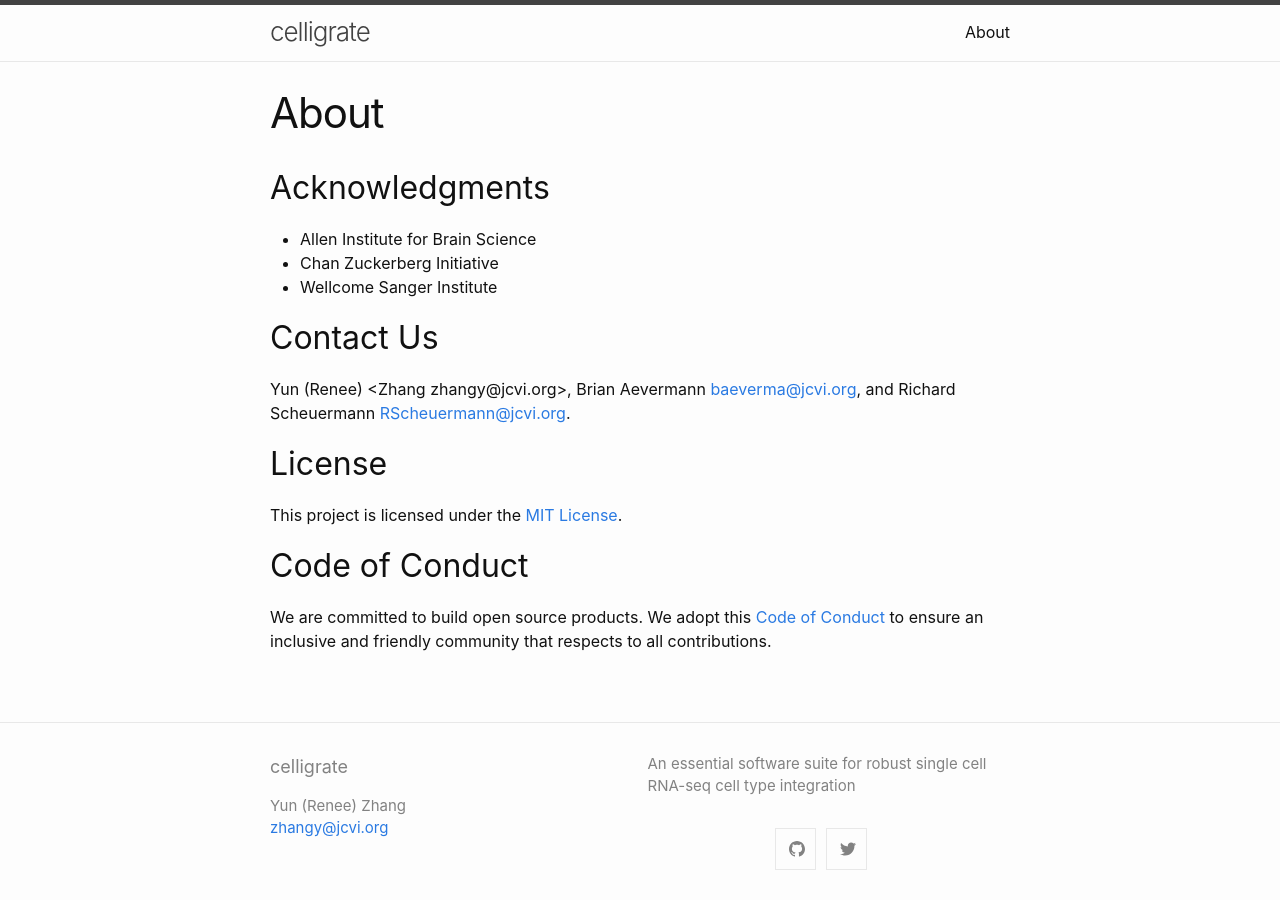
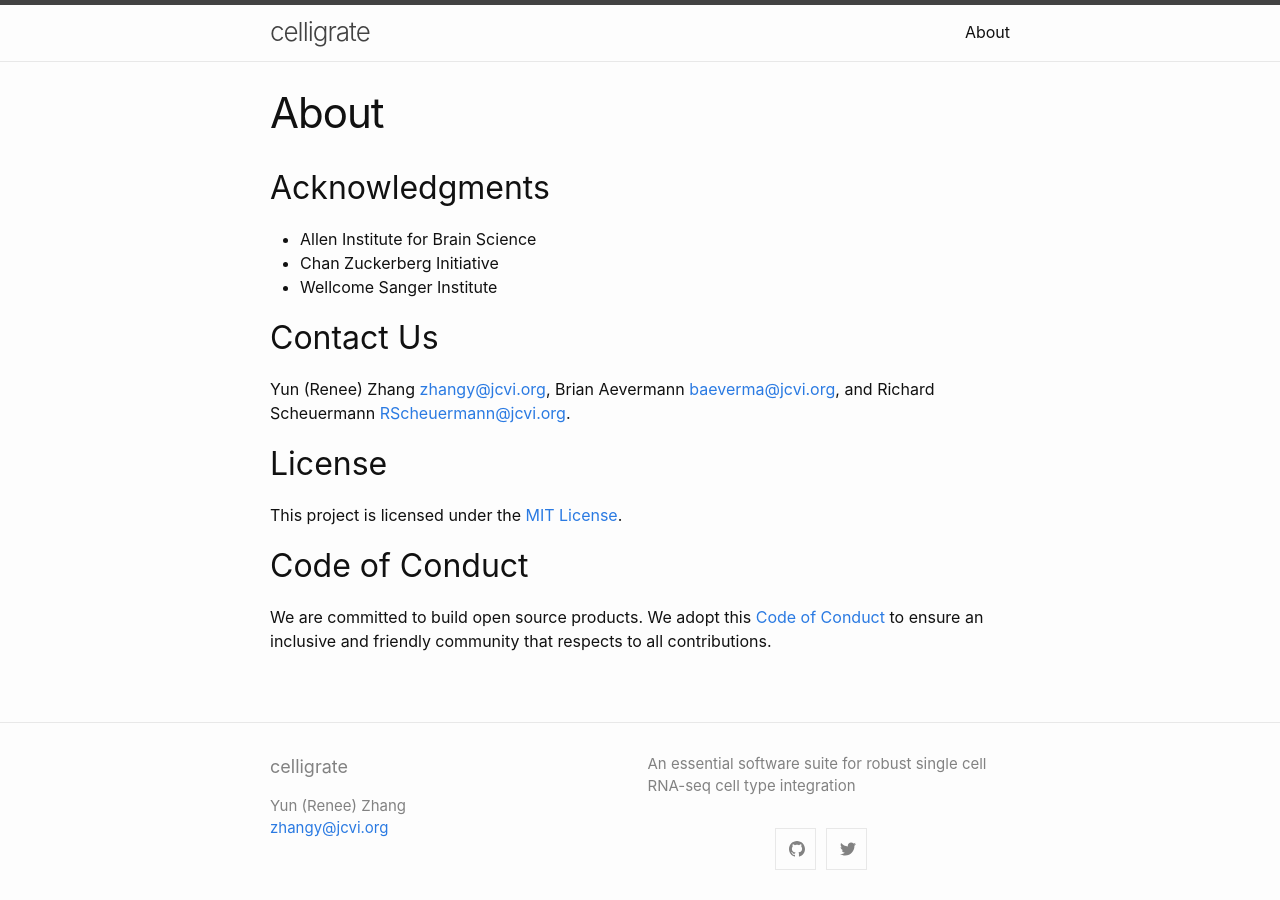
Before and after one commit to JCVenterInstitute/celligrate, a Jekyll site: the page built from about.md, in a window 1280 px wide. Built offline with Jekyll 4.4.1, drawn with Linux system fonts in a browser that asks for light colours; some of the changed lines change nothing that is shown.

Commit message:
correct email address

```diff
--- a/about.md
+++ b/about.md
@@ -12,7 +12,7 @@ permalink: /about/
 
 ## Contact Us
 
-Yun (Renee) <Zhang zhangy@jcvi.org>, Brian Aevermann <baeverma@jcvi.org>, and Richard Scheuermann <RScheuermann@jcvi.org>.
+Yun (Renee) Zhang <zhangy@jcvi.org>, Brian Aevermann <baeverma@jcvi.org>, and Richard Scheuermann <RScheuermann@jcvi.org>.
 
 ## License
 
```
